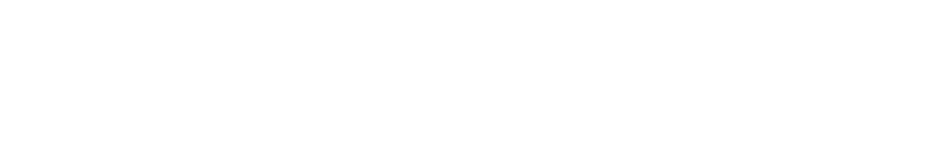
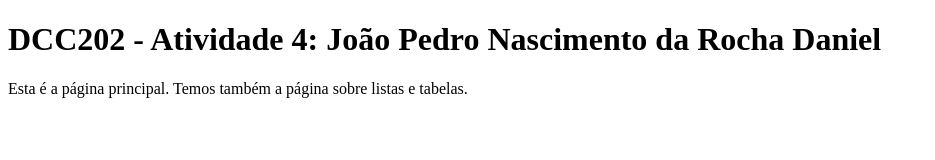
Before and after one commit to ufjf-dcc202/ufjf-dcc202-2023-3-a-atv4-joaopedrodaniel, a website: page index.html in a window 1280 px wide. Shown: the whole page, without its empty margins (0-935 px from the left). Drawn offline with Linux system fonts and the light colour scheme.

Commit message:
cria um main e adiciona título e paragramo index

```diff
--- a/index.html
+++ b/index.html
@@ -6,6 +6,9 @@
     <title>DCC202 - Atividade 4: João Pedro Nascimento da Rocha Daniel</title>
 </head>
 <body>
-
+    <main>
+        <h1>DCC202 - Atividade 4: João Pedro Nascimento da Rocha Daniel</h1>
+        <p>Esta é a página principal. Temos também a página sobre listas e tabelas.</p>
+    </main>
 </body>
 </html>
```
